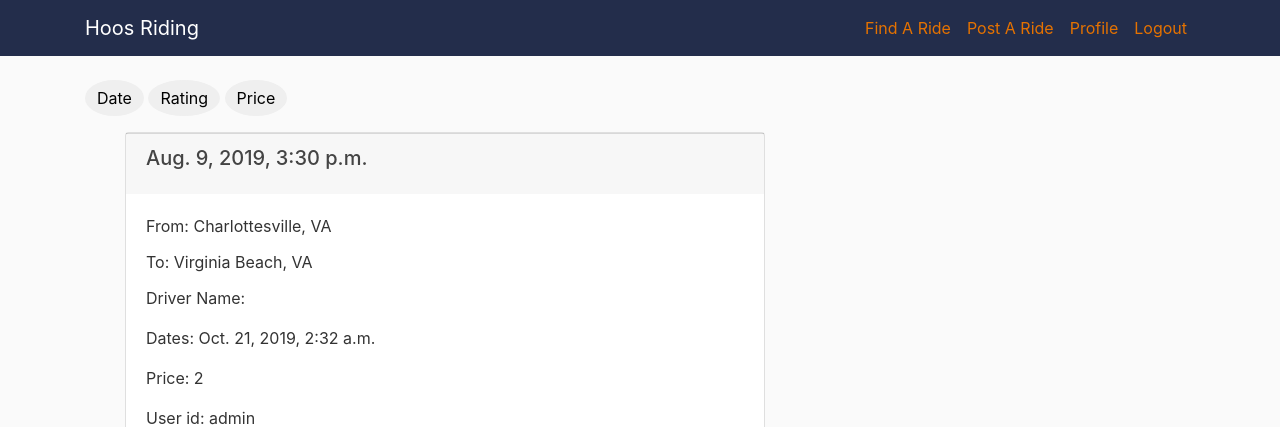
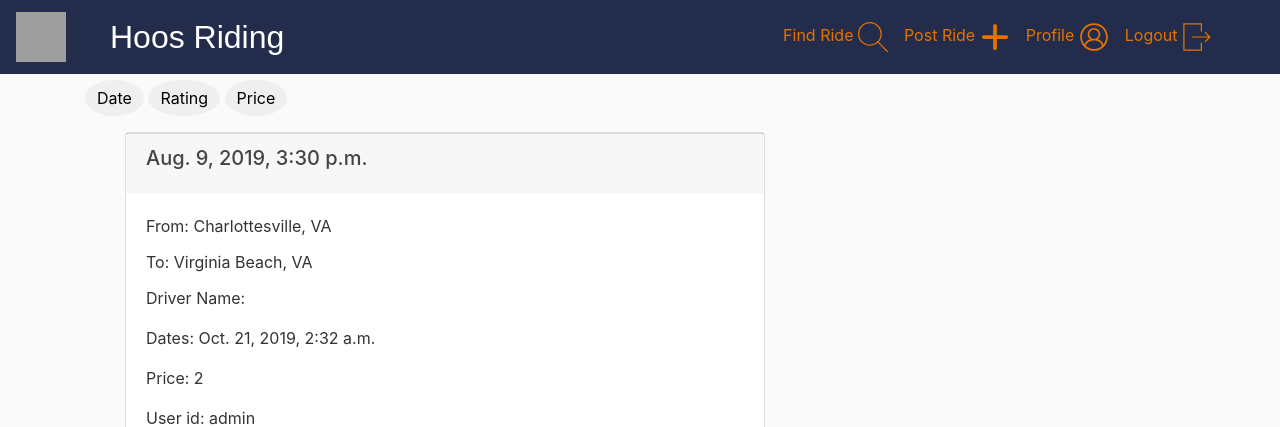
Before and after one commit to ZiyangGuo-lab/project-103-jawgz, a Django app: page / in a window 1280 px wide. Shown: the top 427 px of the page. Run offline with Django 3.2, Linux system fonts and the light colour scheme; a user stored in the database is signed in; data comes from the database, SQL or seed files in the repository; some libraries are stand-ins or nearby versions; grey boxes are pictures that could not be loaded.

Commit message:
changes to base.html

```diff
--- a/hoosRiding/static/hoosRiding/main.css
+++ b/hoosRiding/static/hoosRiding/main.css
@@ -4,8 +4,26 @@ body {
   margin-top: 5rem;
 }
 
+#search . {
+	animation: circle-animation 0.5s ease-out forwards;
+	opacity: 0;
+	transform: scale(0.9);
+	transform-origin: center;
+}
+
+@keyframes circle-animation {
+	100% {
+		opacity: 1;
+		transform: scale(1);
+	}
+}
+
 h1, h2, h3, h4, h5, h6 {
   color: #444444;
+}
+
+.site-header .a {
+    size:400;
 }
 
 ul {
@@ -14,6 +32,10 @@ ul {
 
 .bg-blue {
   background-color: #232D4B;
+}
+
+.navbar-brand mr-4 {
+    font-size:400;
 }
 
 .site-header .navbar-nav .nav-link {
--- a/hoosRiding/templates/hoosRiding/base.html
+++ b/hoosRiding/templates/hoosRiding/base.html
@@ -28,11 +28,17 @@
         <link rel="shortcut icon" type="image/png" href="{% static 'hoosRiding/tab-logo.png' %}"/>
 
 </head>
+
+</a>
 <body>
  <header class="site-header">
       <nav class="navbar navbar-expand-md navbar-dark bg-blue fixed-top">
+          <img src= "/static/hoosRiding/tab-logo2.png" alt="" height="50" width="50">
+
+
         <div class="container">
-          <a class="navbar-brand mr-4" href="{% url 'find-ride' %}">Hoos Riding</a>
+
+          <a class="navbar-brand mr-4" href="{% url 'find-ride' %}" style="font-size:200%; font-family:sans-serif"> Hoos Riding </a>
           <button class="navbar-toggler" type="button" data-toggle="collapse" data-target="#navbarToggle" aria-controls="navbarToggle" aria-expanded="false" aria-label="Toggle navigation">
           <span class="navbar-toggler-icon"></span>
           </button>
@@ -44,11 +50,11 @@
             <!-- Navbar Right Side -->
             <div class="navbar-nav">
 
-              <a class="nav-item nav-link" href="{% url 'find-ride' %}">Find A Ride</a>
-              <a class="nav-item nav-link" href="{% url 'post-ride' %}">Post A Ride</a>
-                <a class="nav-item nav-link" href="{% url 'user-profile' %}">Profile</a>
-                <a class="nav-item nav-link" href="{% url 'logout' %}">Logout</a>
+              <a class="nav-item nav-link" href="{% url 'find-ride' %}">Find Ride <img src="/static/hoosRiding/search.svg" alt="" height="30" width="30"></a>
 
+                <a class="nav-item nav-link" href="{% url 'post-ride' %}">Post Ride <img src="/static/hoosRiding/plus.svg" alt="" height="30" width="30"></a>
+                <a class="nav-item nav-link" href="{% url 'user-profile' %}">Profile <img src="/static/hoosRiding/profile.svg" alt="" height="30" width="30"></a>
+                <a class="nav-item nav-link" href="{% url 'logout' %}">Logout <img src="/static/hoosRiding/logout.svg" alt="" height="30" width="30"></a>
 
 
             </div>
@@ -56,6 +62,7 @@
         </div>
       </nav>
     </header>
+
     <main role="main" class="container">
           <div class="row">
             <div class="col-md-8">
@@ -69,6 +76,7 @@
         <script src="https://maxcdn.bootstrapcdn.com/bootstrap/4.0.0/js/bootstrap.min.js" integrity="sha384-JZR6Spejh4U02d8jOt6vLEHfe/JQGiRRSQQxSfFWpi1MquVdAyjUar5+76PVCmYl" crossorigin="anonymous"></script>
     </main>
 </body>
+
 <footer>
     <nav class="navbar navbar-expand-md navbar-dark bg-blue fixed-bottom">
         <div class="container">
```
Also changed, not shown: hoosRiding/static/hoosRiding/logout.svg (added), hoosRiding/static/hoosRiding/plus.svg (added), hoosRiding/static/hoosRiding/profile.svg (added), hoosRiding/static/hoosRiding/search.svg (added).
